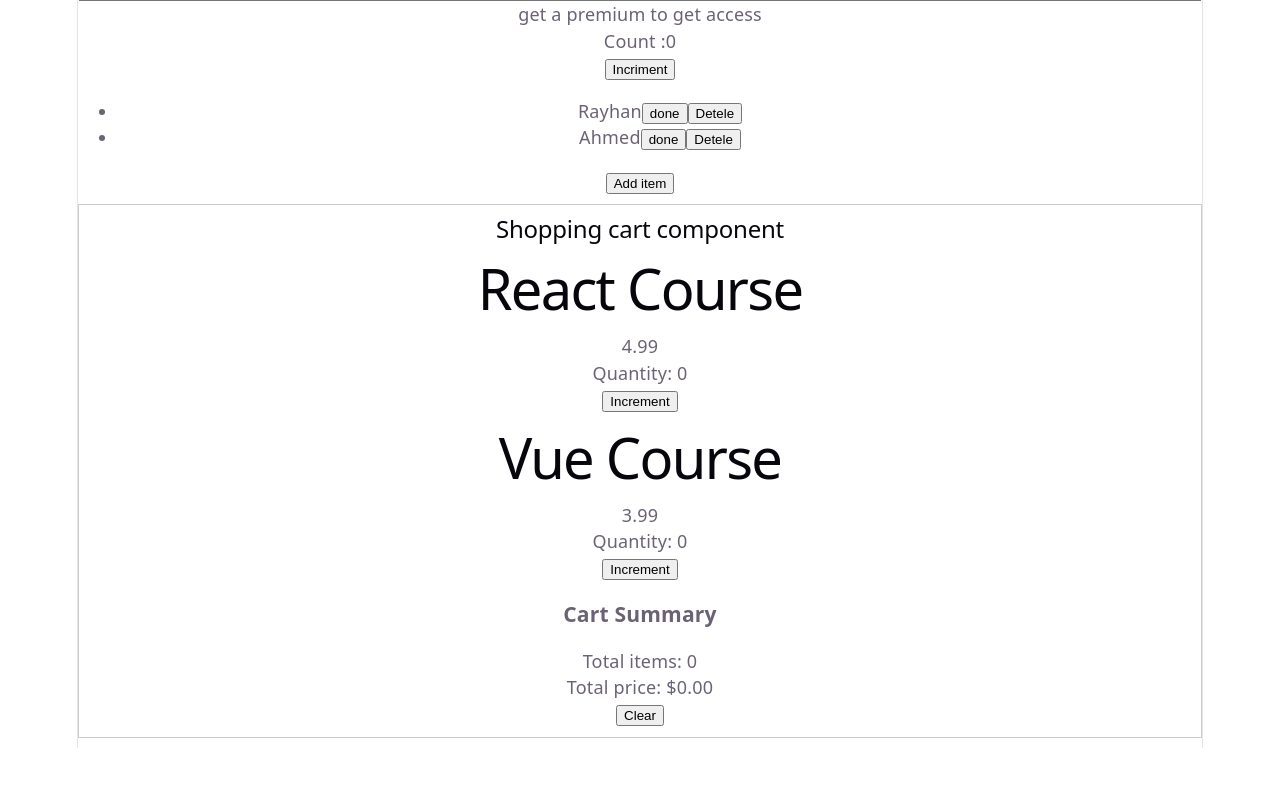
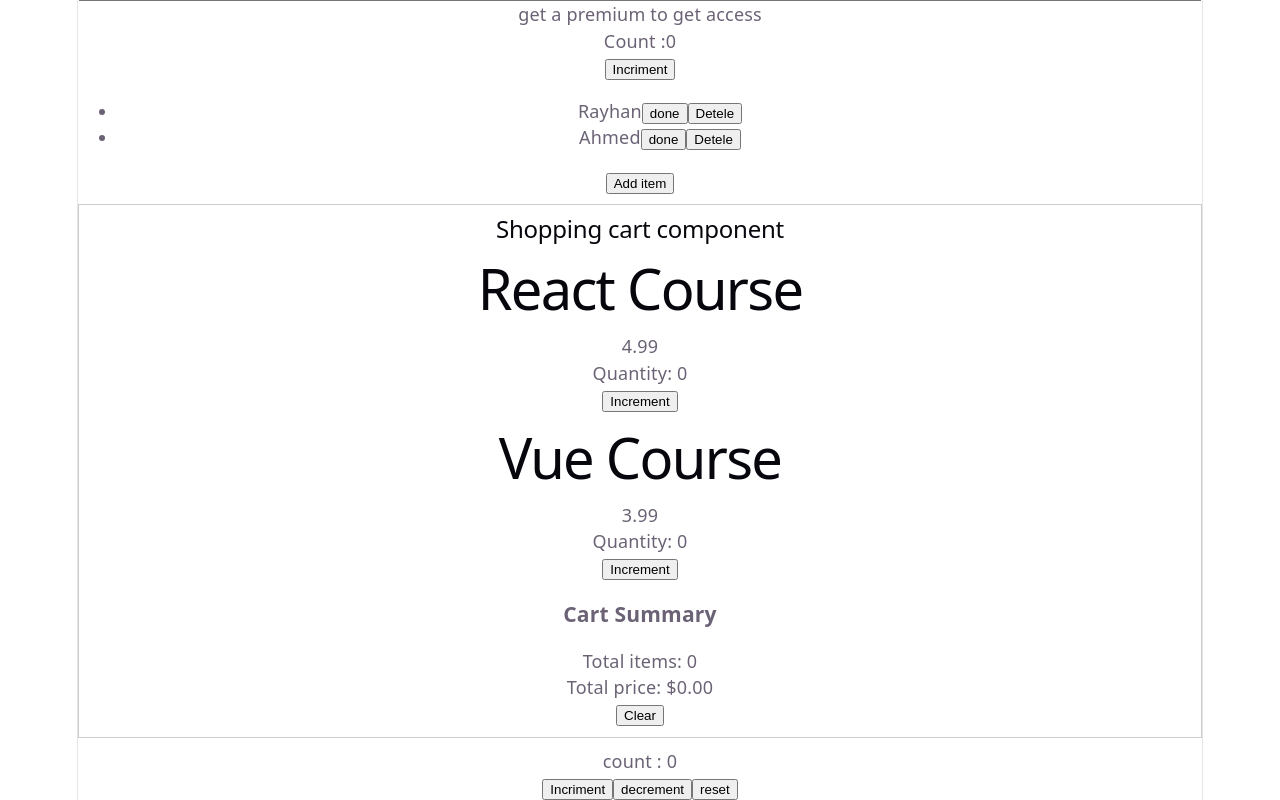
Before and after one commit to rayhan123-ahmed/React, a React (Vite) app in the folder state-demo/: page / in a window 1280 px wide. Shown: the part 320-1120 px from the top of the page. Before the commit the page ends 1068 px from the top, so only its background shows below. Built offline with nearby package versions, Linux system fonts and the light colour scheme.

Commit message:
CounterWithReducer

```diff
--- a/state-demo/src/App.jsx
+++ b/state-demo/src/App.jsx
@@ -2,7 +2,6 @@ import "./App.css";
 import { PrevStateCounter } from "./PrevStateCounter";
 import { BachingCounter } from "./BatchingCounter";
 import { UserProfile } from "./UseProfile";;
-import { CounterWithReducer } from "./CounterWithReducer";
 import { ShoppingCartWithreducer } from "./ShoppingCartWithreducer";
 import { CounterWithInit } from "./CounterWithInit";
 import { CustomSet } from "./CustomCounter";
@@ -12,6 +11,7 @@ import { Dashboard } from "./UseDashBoard";
 import {SimpleCounter} from './SimpleCounter'
 import { TodoList } from "./TodoList";
 import { ShoppingCart } from "./shoppingCart";
+import { CounterWithReducer } from "./CounterWithReducer";
 
 function App() {
   return (
@@ -24,11 +24,11 @@ function App() {
       <SimpleCounter/>
       <TodoList/>
       <ShoppingCart />
+      <CounterWithReducer/>
 
 
       {/* <CounterWithInit /> *
       <ShoppingCartWithreducer />
-     <CounterWithReducer />
       <UserProfile />
       <SimpleCounter />
       <Count />
--- a/state-demo/src/CounterWithReducer.jsx
+++ b/state-demo/src/CounterWithReducer.jsx
@@ -1,26 +1,28 @@
-import { useReducer } from "react"
-const initialState = 0
+import { useReducer } from "react";
 
-const reducer = (state, action) => {
-  switch (action) {
-    case "incriment":
-      return state + 1;
-    case "decrement":
-      return state - 1;
-    case "reset":
-      return initialState;
-    default:
-      return state;
+const initialState = 0;
+
+const Reducer = (state,action)=>{
+  switch(action){
+    case 'incriment' :
+      return state + 1
+      case 'decrement' :
+        return state - 1
+        case 'reset' :
+          return initialState
+          default :
+          return state
   }
-};
 
+}
 
 export const CounterWithReducer = ()=>{
-     const [count,dispatch] = useReducer(reducer,initialState)
+    const [count,dispatch] = useReducer(Reducer,initialState)
+
     return (
       <div>
-        <p>Count:{count}</p>
-        <button onClick={() => dispatch("incriment")}>incriment</button>
+        <p>count : {count}</p>
+        <button onClick={() => dispatch("incriment")}>Incriment</button>
         <button onClick={() => dispatch("decrement")}>decrement</button>
         <button onClick={() => dispatch("reset")}>reset</button>
       </div>
```
